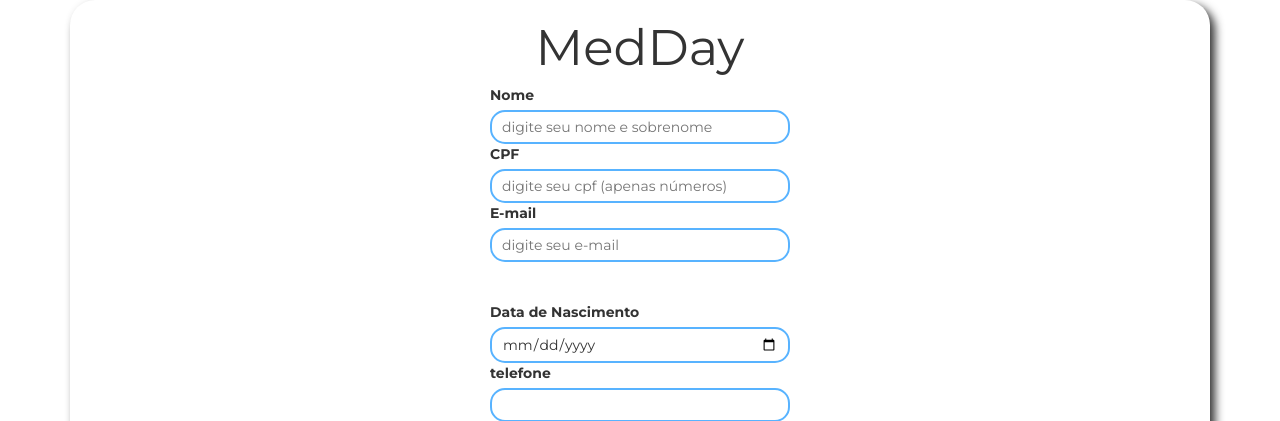
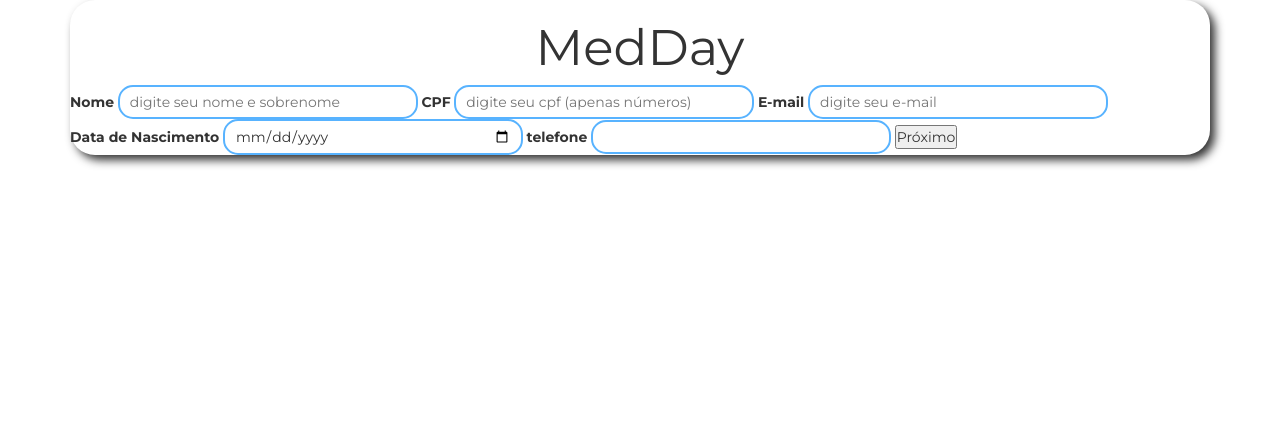
Before and after one commit to PauloTheLord/projeto_semestral, a Flask app: page /cadastrar in a window 1280 px wide. Shown: the top 421 px of the page. After the commit the page ends 167 px from the top, so only its background shows below. Run offline with Flask 3, Linux system fonts and the light colour scheme; parts of the project's set-up code (start-up, migrations or seed data) failed here and were passed over; some libraries are stand-ins or nearby versions.

Commit message:
✨feat / 💎style: adicionar etapas na ação de cadastrar
- mudar estrutura do cadastro (cadastro.html)
- adicionar funcionalidade para dividir o cadastro em etapas (cadastro.js)

```diff
--- a/static/script/cadastro.js
+++ b/static/script/cadastro.js
@@ -1,3 +1,29 @@
+let stepAtual = 0;
+const steps = document.querySelectorAll(".step");
+
+function showStep(index) {
+  steps.forEach((step, i) => {
+    step.style.display = i === index ? "block" : "none";
+  });
+}
+
+function nextStep() {
+  if (stepAtual < steps.length - 1) {
+    stepAtual++;
+    showStep(stepAtual);
+  }
+}
+
+function prevStep() {
+  if (stepAtual > 0) {
+    stepAtual--;
+    showStep(stepAtual);
+  }
+}
+
+showStep(stepAtual);
+
+
 document.getElementById ("btn_cadastrar").addEventListener ("click", validarSenhas, false);
 
 document.getElementById ("btn_dispose").addEventListener ("click", disposeDiv, false);
--- a/templates/cadastrar.html
+++ b/templates/cadastrar.html
@@ -32,6 +32,7 @@
                 </div>
                 <form method="post" action="./add"  onsubmit="return validarSenhas()">
 
+                    <div class="step active">
                         <label for="nome">Nome</label>
                         <input id="nome" type="text"  required placeholder="digite seu nome e sobrenome" name="nome" class="textbox">
 
@@ -41,27 +42,28 @@
                         <label for="email">E-mail</label>
                         <input type="email" id="email" placeholder="digite seu e-mail" name="email" class="textbox" required>
 
-                    <br>
-                    <br>
-
                         <label for="data">Data de Nascimento</label>
                         <input type="date" id="datanasc"  name="datanasc" class="textbox" required>
 
                         <label for="tel">telefone</label>
                         <input type="text" id="tel"   pattern="\d{11}" maxlength="11" name="telefone" class="textbox" required>
 
+                        <button type="button" onclick="nextStep()">Próximo</button>
+                    </div>
+
+                    <div class="step">
                         <label for="cep">CEP</label>
                         <input type="text" id="cep" name="cep" pattern="\d{8}" maxlength="8" required placeholder="Digite seu CEP" class="textbox">
 
-                    <br>
-                    <br>
-
                         <label for="rua">Rua</label>
                         <input type="text" id="rua"  name="rua" class="textbox">
+
                         <label for="bairro">Bairro</label>
                         <input type="text" id="bairro"  name="bairro" class="textbox">
+
                         <label for="cidade">Cidade</label>
                         <input type="text" id="cidade"  name="cidade" class="textbox">
+
                         <label for="UF">UF</label>
                         <select id="UF" name="UF" class="textbox">
                             <option value="AC">AC</option>
@@ -91,24 +93,29 @@
                             <option value="SP">SP</option>
                             <option value="SE">SE</option>
                             <option value="TO">TO</option>
-
                         </select>
 
-                    <br>
-                    <br>
+                        <button type="button" onclick="prevStep()">Voltar</button>
+                        <button type="button" onclick="nextStep()">Próximo</button>
+                    </div>
+
+                    <div class="step">
                         <label for="senha">Crie uma senha</label>
                         <input type="password" id="senha"  name="senha" class="textbox" required>
 
                         <label for="validSenha">Confirme a senha</label>
                         <input type="password" id="validSenha"  name="validsenha" class="textbox" required>
 
+                        <button type="button" onclick="prevStep()">Voltar</button>
+
                         <span id="mensagemErro" style="color: red;"></span><br>
 
                         <button type="submit" id="btn_cadastrar">CADASTRAR</button>
-
+                    </div>
                 </form>
             </div>
         </section>
+
         <section class="part-2">
             <img src="" alt="" class="img-back-cadastro">
         </section>
```
Lines whose indentation alone changed are shown as unchanged.
